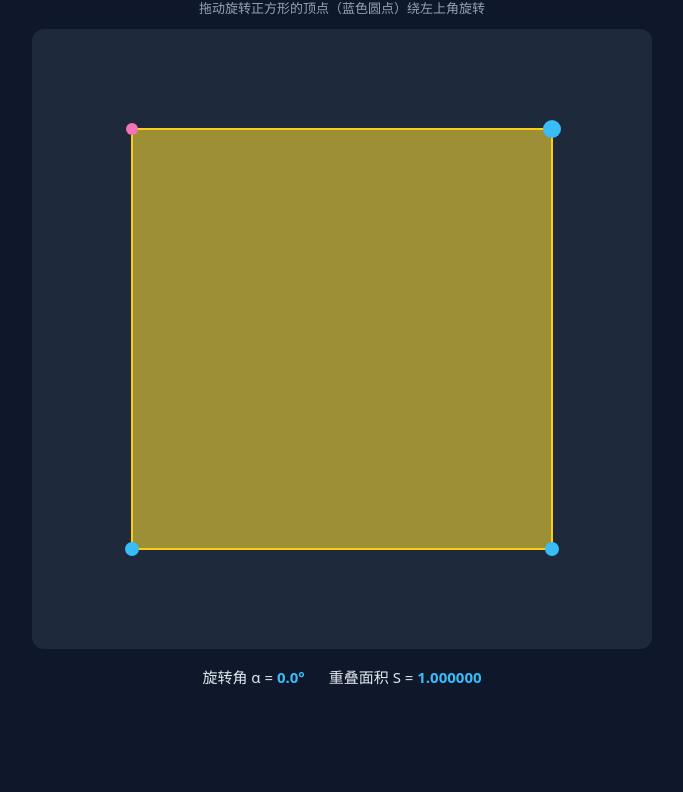
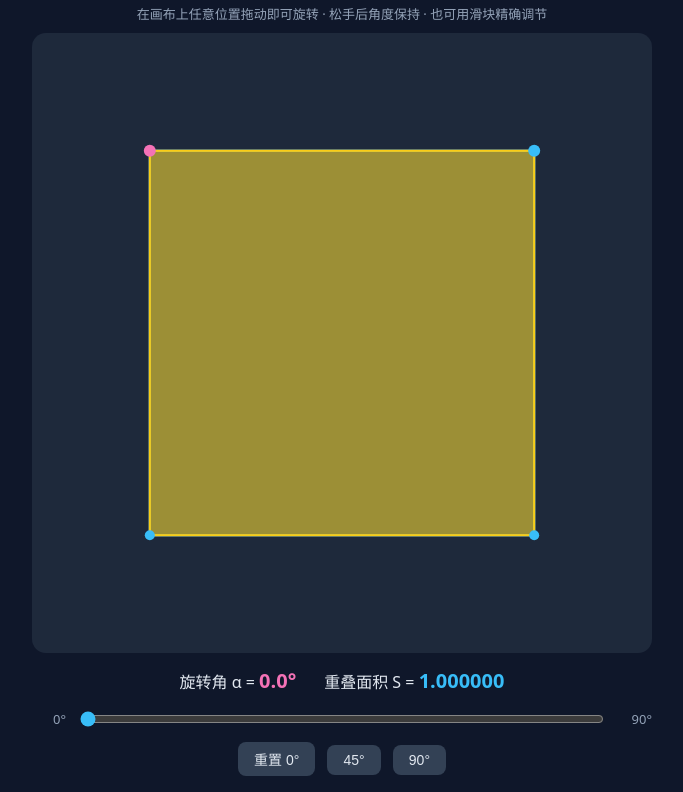
Before and after one commit to gu-ga-ljq/gu-ga-ljq.github.io, a plain HTML site: page index.html in a window 1280 px wide. Shown: the part 55-847 px from the top of the page, without its empty margins (298-981 px from the left). Before the commit the page ends 800 px from the top, so only its background shows below. Drawn offline with Linux system fonts and the light colour scheme.

Commit message:
Update index.html

```diff
--- a/index.html
+++ b/index.html
@@ -4,6 +4,7 @@
 <meta charset="UTF-8">
 <title>两个正方形旋转重叠面积</title>
 <style>
+  * { box-sizing: border-box; }
   body {
     margin: 0;
     background: #0f172a;
@@ -13,73 +14,128 @@
     flex-direction: column;
     align-items: center;
     min-height: 100vh;
+    padding: 16px;
   }
-  h1 { font-size: 20px; margin: 16px 0 8px; font-weight: 600; }
-  #wrap { position: relative; }
-  canvas { background: #1e293b; border-radius: 12px; touch-action: none; }
+  h1 { font-size: 20px; margin: 4px 0 10px; font-weight: 600; }
+  .hint { color: #94a3b8; font-size: 13px; margin-bottom: 10px; text-align: center; }
+
+  #stage {
+    position: relative;
+    width: min(92vw, 620px);
+    aspect-ratio: 1 / 1;
+    background: #1e293b;
+    border-radius: 14px;
+    overflow: hidden;
+    touch-action: none;
+    cursor: grab;
+  }
+  #stage:active { cursor: grabbing; }
+  canvas { display: block; width: 100%; height: 100%; }
+
   .panel {
-    display: flex; gap: 24px; margin: 12px 0 20px;
-    font-size: 15px; flex-wrap: wrap; justify-content: center;
+    display: flex; gap: 28px; margin: 14px 0 10px;
+    font-size: 16px; flex-wrap: wrap; justify-content: center;
+    align-items: center;
   }
-  .panel b { color: #38bdf8; font-weight: 600; }
-  .hint { color: #94a3b8; font-size: 13px; margin-bottom: 12px; }
+  .panel b { color: #38bdf8; font-weight: 700; font-size: 20px; }
+  .angle-big b { color: #f472b6; }
+
+  .slider-row {
+    display: flex; align-items: center; gap: 12px;
+    width: min(92vw, 620px);
+    margin-bottom: 8px;
+  }
+  input[type=range] {
+    flex: 1; accent-color: #38bdf8; height: 26px;
+  }
+  .slider-row span { color: #94a3b8; font-size: 13px; min-width: 34px; text-align: right; }
+
+  button {
+    background: #334155; color: #e2e8f0; border: none;
+    padding: 7px 16px; border-radius: 8px; cursor: pointer;
+    font-size: 14px; margin: 0 4px;
+  }
+  button:hover { background: #475569; }
 </style>
 </head>
 <body>
 <h1>两个正方形旋转重叠面积</h1>
-<div class="hint">拖动旋转正方形的顶点（蓝色圆点）绕左上角旋转</div>
-<div id="wrap"><canvas id="cv" width="620" height="620"></canvas></div>
+<div class="hint">在画布上任意位置拖动即可旋转 · 松手后角度保持 · 也可用滑块精确调节</div>
+
+<div id="stage"><canvas id="cv"></canvas></div>
+
 <div class="panel">
-  <div>旋转角 α = <b id="ang">0.0°</b></div>
+  <div class="angle-big">旋转角 α = <b id="ang">0.0°</b></div>
   <div>重叠面积 S = <b id="area">1.000000</b></div>
 </div>
 
+<div class="slider-row">
+  <span>0°</span>
+  <input id="slider" type="range" min="0" max="90" step="0.1" value="0">
+  <span>90°</span>
+</div>
+<div>
+  <button id="reset">重置 0°</button>
+  <button id="to45">45°</button>
+  <button id="to90">90°</button>
+</div>
+
 <script>
+const stage = document.getElementById('stage');
 const cv = document.getElementById('cv');
 const ctx = cv.getContext('2d');
 const angEl = document.getElementById('ang');
 const areaEl = document.getElementById('area');
+const slider = document.getElementById('slider');
 
-// 几何设置：正方形边长 1，固定正方形左上角在画布 (ox, oy)
-const SIZE = 1;
-const SCALE = 420;               // 1 单位 = 420 像素
-const ox = 100, oy = 100;        // 公共左上角在画布上的位置
-const sidePx = SIZE * SCALE;     // 420
+// ---------- 几何参数 ----------
+// 数学坐标：公共左上角为原点，x 向右，y 向下，正方形边长 1
+const SIDE = 1;
+let scale = 300;      // 每单位像素，resize 时更新
+let ox = 0, oy = 0;   // 原点的画布位置
 
-// 把数学坐标 (x 向右, y 向下) 转画布坐标
-// 数学坐标原点取公共左上角，x 向右，y 向下
+const fixed = [
+  {x: 0, y: 0}, {x: 1, y: 0}, {x: 1, y: 1}, {x: 0, y: 1}
+];
+
+let angle = 0; // 弧度
+
+function resize() {
+  const rect = stage.getBoundingClientRect();
+  const dpr = window.devicePixelRatio || 1;
+  cv.width = rect.width * dpr;
+  cv.height = rect.height * dpr;
+  ctx.setTransform(dpr, 0, 0, dpr, 0, 0);
+
+  const w = rect.width, h = rect.height;
+  // 留边距，正方形占画布约 62%
+  scale = Math.min(w, h) * 0.62;
+  ox = w * 0.19;
+  oy = h * 0.19;
+  draw();
+}
+window.addEventListener('resize', resize);
+
 function toPx(x, y) {
-  return [ox + x * SCALE, oy + y * SCALE];
+  return [ox + x * scale, oy + y * scale];
 }
 
-// 固定正方形顶点（数学坐标，左上角为原点）
-const fixed = [
-  {x: 0, y: 0}, // 左上
-  {x: 1, y: 0}, // 右上
-  {x: 1, y: 1}, // 右下
-  {x: 0, y: 1}  // 左下
-];
-
-let angle = 0; // 弧度，顺时针为正
-
-// 旋转正方形：绕左上角 (0,0) 顺时针旋转 angle
 function rotSquare(a) {
   const c = Math.cos(a), s = Math.sin(a);
-  // 顺时针旋转矩阵：x' = x*c + y*s, y' = -x*s + y*c
-  const R = (p) => ({ x: p.x * c + p.y * s, y: -p.x * s + p.y * c });
+  const R = p => ({ x: p.x * c + p.y * s, y: -p.x * s + p.y * c });
   return fixed.map(R);
 }
 
-// 多边形裁剪：保留直线 AB 左侧（叉积 >= 0）
+function cross(P, Q, R) {
+  return (Q.x - P.x) * (R.y - P.y) - (Q.y - P.y) * (R.x - P.x);
+}
+
 function clipPolygon(poly, A, B) {
   const res = [];
   const n = poly.length;
-  const cross = (P, Q, R) => (Q.x - P.x) * (R.y - P.y) - (Q.y - P.y) * (R.x - P.x);
   for (let i = 0; i < n; i++) {
-    const P = poly[i];
-    const Q = poly[(i + 1) % n];
-    const cp = cross(A, B, P);
-    const cq = cross(A, B, Q);
+    const P = poly[i], Q = poly[(i + 1) % n];
+    const cp = cross(A, B, P), cq = cross(A, B, Q);
     if (cp >= -1e-12) res.push(P);
     if ((cp > 1e-12 && cq < -1e-12) || (cp < -1e-12 && cq > 1e-12)) {
       const t = cp / (cp - cq);
@@ -89,13 +145,10 @@ function clipPolygon(poly, A, B) {
   return res;
 }
 
-// 求交集：用旋转正方形四条边裁剪固定正方形
 function intersection(fixedPoly, rotPoly) {
   let poly = fixedPoly.slice();
   for (let i = 0; i < 4; i++) {
-    const A = rotPoly[i];
-    const B = rotPoly[(i + 1) % 4];
-    poly = clipPolygon(poly, A, B);
+    poly = clipPolygon(poly, rotPoly[i], rotPoly[(i + 1) % 4]);
     if (poly.length === 0) break;
   }
   return poly;
@@ -104,14 +157,12 @@ function intersection(fixedPoly, rotPoly) {
 function polygonArea(poly) {
   let s = 0;
   for (let i = 0; i < poly.length; i++) {
-    const P = poly[i];
-    const Q = poly[(i + 1) % poly.length];
+    const P = poly[i], Q = poly[(i + 1) % poly.length];
     s += P.x * Q.y - Q.x * P.y;
   }
   return Math.abs(s) / 2;
 }
 
-// 画多边形
 function drawPoly(poly, fill, stroke, lw = 2) {
   if (poly.length < 2) return;
   ctx.beginPath();
@@ -126,8 +177,7 @@ function drawPoly(poly, fill, stroke, lw = 2) {
   if (stroke) { ctx.strokeStyle = stroke; ctx.lineWidth = lw; ctx.stroke(); }
 }
 
-// 画一个点
-function drawDot(p, color, r = 8) {
+function drawDot(p, color, r = 7) {
   const [x, y] = toPx(p.x, p.y);
   ctx.beginPath();
   ctx.arc(x, y, r, 0, Math.PI * 2);
@@ -136,88 +186,107 @@ function drawDot(p, color, r = 8) {
 }
 
 function draw() {
-  ctx.clearRect(0, 0, cv.width, cv.height);
+  const w = cv.width / (window.devicePixelRatio || 1);
+  const h = cv.height / (window.devicePixelRatio || 1);
+  ctx.clearRect(0, 0, w, h);
 
   const rot = rotSquare(angle);
 
-  // 画固定正方形
-  drawPoly(fixed, 'rgba(148, 163, 184, 0.10)', '#94a3b8', 2);
+  // 固定正方形
+  drawPoly(fixed, 'rgba(148,163,184,0.10)', '#94a3b8', 2);
 
-  // 画旋转正方形
-  drawPoly(rot, 'rgba(56, 189, 248, 0.12)', '#38bdf8', 2);
+  // 旋转正方形
+  drawPoly(rot, 'rgba(56,189,248,0.12)', '#38bdf8', 2);
 
-  // 计算并画重叠区域
+  // 重叠区域
   const inter = intersection(fixed, rot);
-  drawPoly(inter, 'rgba(250, 204, 21, 0.55)', '#facc15', 2);
+  drawPoly(inter, 'rgba(250,204,21,0.55)', '#facc15', 2);
 
-  // 画公共左上角
+  // 公共顶点
   drawDot({x: 0, y: 0}, '#f472b6', 6);
 
-  // 画旋转正方形的可拖动顶点（用右上角那个顶点方便拖）
-  // 旋转正方形顶点顺序：0 左上(公共), 1 右上, 2 右下, 3 左下
-  drawDot(rot[1], '#38bdf8', 9);
-  drawDot(rot[2], '#38bdf8', 7);
-  drawDot(rot[3], '#38bdf8', 7);
+  // 旋转正方形其余三个顶点
+  drawDot(rot[1], '#38bdf8', 6);
+  drawDot(rot[2], '#38bdf8', 5);
+  drawDot(rot[3], '#38bdf8', 5);
 
-  // 更新面板
   const deg = angle * 180 / Math.PI;
   angEl.textContent = deg.toFixed(1) + '°';
   areaEl.textContent = polygonArea(inter).toFixed(6);
+  slider.value = deg;
 }
 
-// 拖动交互：拖动旋转正方形任意一个非公共顶点
+// ---------- 拖动：任意位置拖动都能转 ----------
 let dragging = false;
+let startAngle = 0;
+let startPointerAngle = 0;
 
-function getMouse(e) {
-  const rect = cv.getBoundingClientRect();
-  const scaleX = cv.width / rect.width;
-  const scaleY = cv.height / rect.height;
-  const x = (e.clientX - rect.left) * scaleX;
-  const y = (e.clientY - rect.top) * scaleY;
+function pointerToCanvas(e) {
+  const rect = stage.getBoundingClientRect();
+  const x = e.clientX - rect.left;
+  const y = e.clientY - rect.top;
   return [x, y];
 }
 
-function distToDot(px, py, p) {
-  const [x, y] = toPx(p.x, p.y);
-  return Math.hypot(px - x, py - y);
+function pointerAngle(x, y) {
+  // 相对公共顶点的角度，数学坐标 x 向右、y 向下
+  // 旋转正方形右上顶点原方向 (1,0)，顺时针转 angle 后为 (cos, -sin)
+  return Math.atan2(-(y - oy), x - ox);
+}
+
+function normalizeAngle(a) {
+  while (a < 0) a += Math.PI * 2;
+  while (a >= Math.PI * 2) a -= Math.PI * 2;
+  return a;
+}
+
+function clampAngle(a) {
+  if (a < 0) return 0;
+  if (a > Math.PI / 2) return Math.PI / 2;
+  return a;
 }
 
 function onDown(e) {
-  const [mx, my] = getMouse(e);
-  const rot = rotSquare(angle);
-  for (let i = 1; i < 4; i++) {
-    if (distToDot(mx, my, rot[i]) < 18) {
-      dragging = true;
-      break;
-    }
-  }
+  dragging = true;
+  stage.setPointerCapture(e.pointerId);
+  const [x, y] = pointerToCanvas(e);
+  startPointerAngle = pointerAngle(x, y);
+  startAngle = angle;
 }
 
 function onMove(e) {
   if (!dragging) return;
-  const [mx, my] = getMouse(e);
-  // 鼠标相对公共左上角的方向
-  const dx = mx - ox;
-  const dy = my - oy;
-  // 计算角度，注意数学坐标 x 向右，y 向下
-  // 旋转正方形顶点 1 原方向是 (1, 0)，顺时针转 angle 后方向 (cos, -sin)
-  // 所以 angle = atan2(-dy, dx)
-  let a = Math.atan2(-dy, dx);
-  // 限制在 0 ~ 90 度
-  if (a < 0) a = 0;
-  if (a > Math.PI / 2) a = Math.PI / 2;
-  angle = a;
+  const [x, y] = pointerToCanvas(e);
+  const cur = pointerAngle(x, y);
+  let delta = cur - startPointerAngle;
+  // 处理跨 ±π 跳变
+  if (delta > Math.PI) delta -= Math.PI * 2;
+  if (delta < -Math.PI) delta += Math.PI * 2;
+  angle = clampAngle(startAngle + delta);
   draw();
 }
 
-function onUp() { dragging = false; }
+function onUp(e) {
+  dragging = false;
+  try { stage.releasePointerCapture(e.pointerId); } catch (_) {}
+}
 
-cv.addEventListener('pointerdown', onDown);
-cv.addEventListener('pointermove', onMove);
-cv.addEventListener('pointerup', onUp);
-cv.addEventListener('pointerleave', onUp);
+stage.addEventListener('pointerdown', onDown);
+stage.addEventListener('pointermove', onMove);
+stage.addEventListener('pointerup', onUp);
+stage.addEventListener('pointercancel', onUp);
 
-draw();
+// ---------- 滑块与按钮 ----------
+slider.addEventListener('input', () => {
+  angle = clampAngle(slider.value * Math.PI / 180);
+  draw();
+});
+
+document.getElementById('reset').onclick = () => { angle = 0; draw(); };
+document.getElementById('to45').onclick = () => { angle = Math.PI / 4; draw(); };
+document.getElementById('to90').onclick = () => { angle = Math.PI / 2; draw(); };
+
+resize();
 </script>
 </body>
 </html>
```
